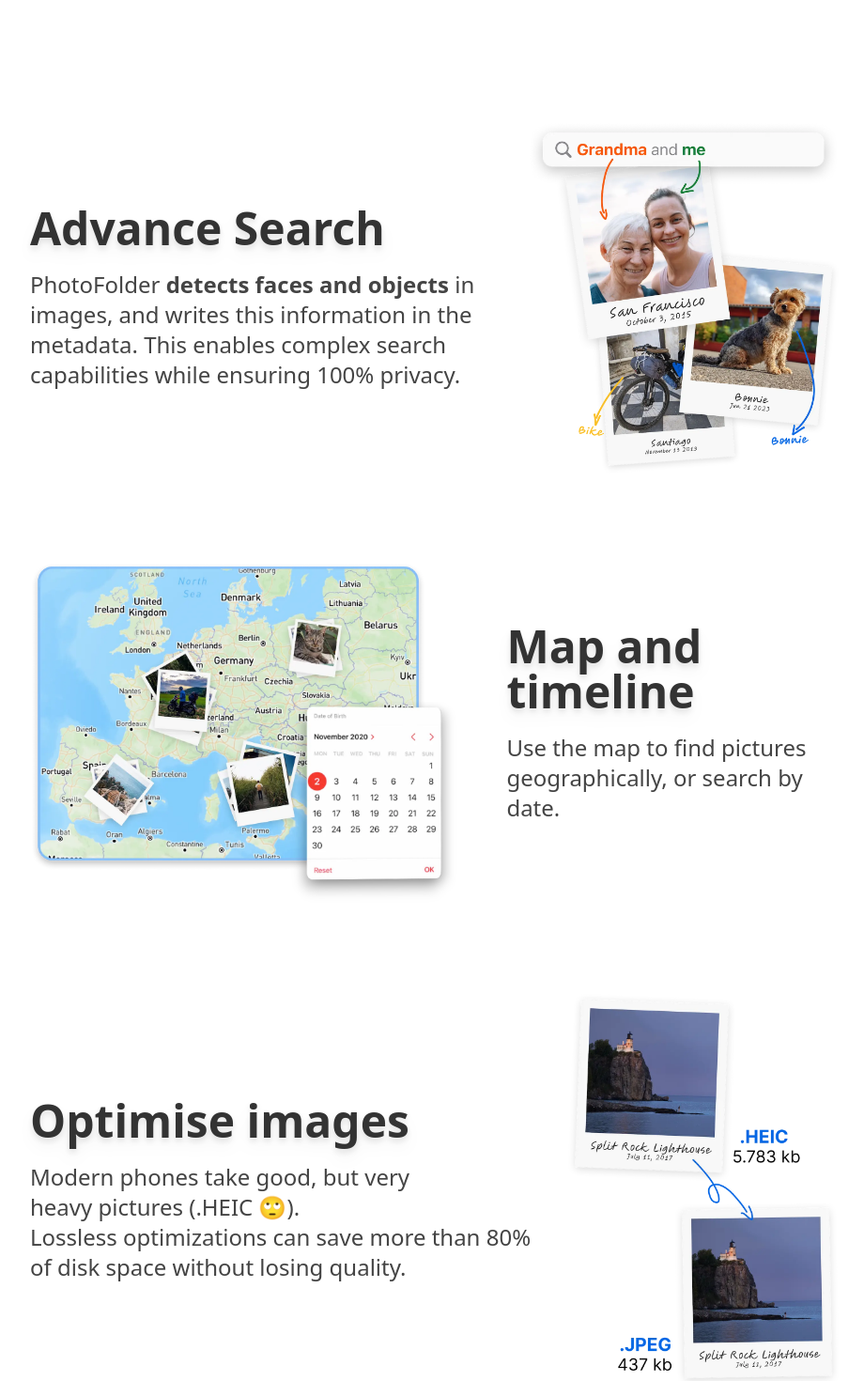
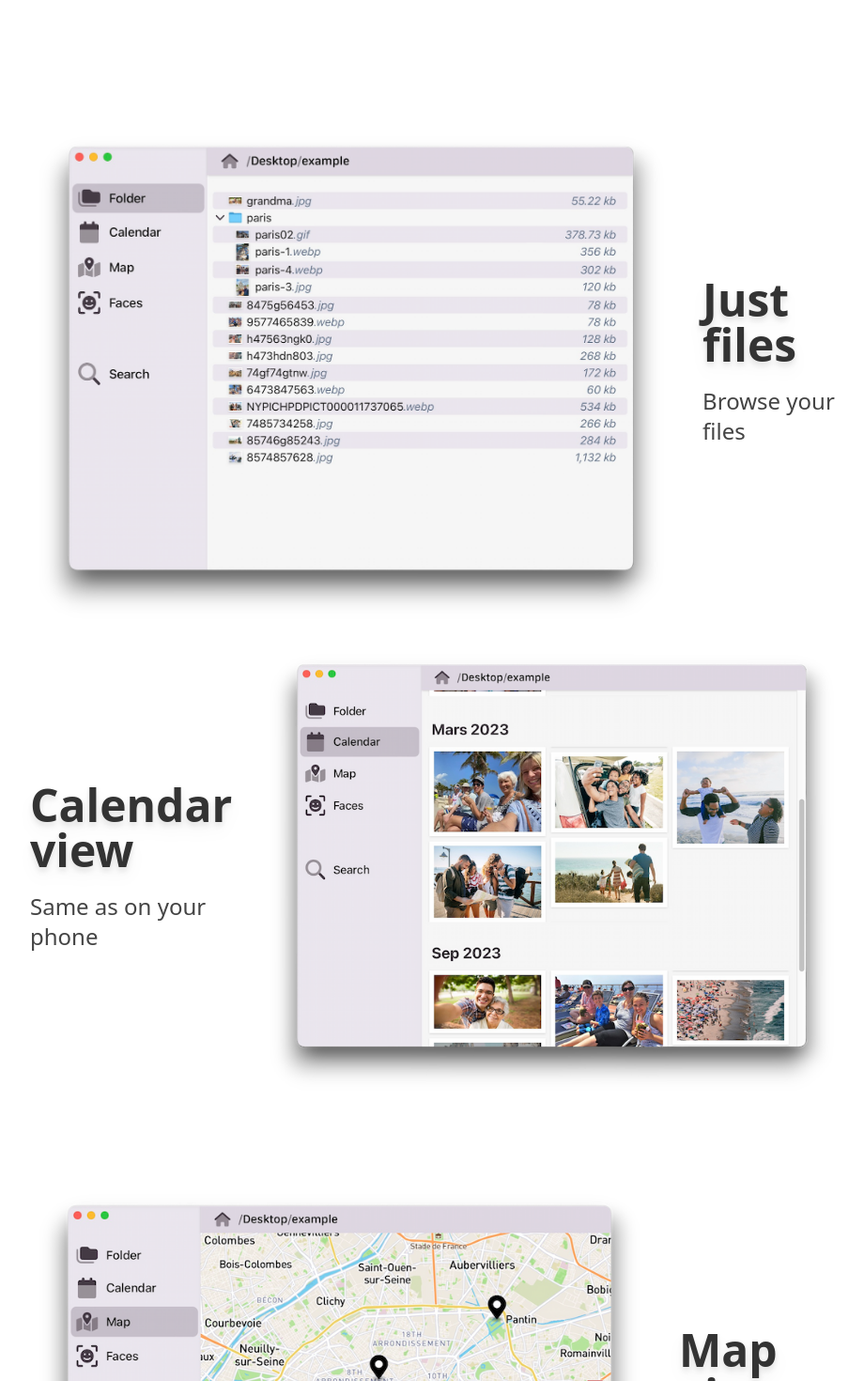
Before and after one commit to PhotoFolder/photofolder.github.io, a SvelteKit app: page / in a window 1280 px wide. Shown: the part 1080-2550 px from the top of the page at 94% size, without its empty margins (176-1096 px from the left). Built offline with nearby package versions, Linux system fonts and the light colour scheme.

Commit message:
add screnshots on website

```diff
--- a/src/routes/+page.svelte
+++ b/src/routes/+page.svelte
@@ -153,21 +153,32 @@
 <br />
 <br />
 
+<!-- FILE -->
+<!-- FILE -->
+<!-- FILE -->
+<div class="flex flex-col-reverse md:flex-row max-w-4xl mt-5 m-auto justify-center items-center">
+	<div class="px-4">
+		<!-- <img src="/landing/hero-image.webp" class=" mt-10 m-auto" alt="example of a plate" /> -->
+		<img src="/file-screenshot.png" alt="PhotoFolder logo" class="  m-auto w-[900px]" />
+	</div>
+	<div class="pb-5">
+		<h2 class="text-5xl drop-shadow-lg px-4 font-bold text-[#333]">Just files</h2>
+		<p class="text-2xl text-[#444] px-4 mt-5">Browse your files</p>
+	</div>
+</div>
+
 <!-- SEARCH -->
 <!-- SEARCH -->
 <!-- SEARCH -->
 <div class="flex flex-col md:flex-row max-w-4xl mt-5 m-auto justify-center items-center">
 	<div class="">
-		<h2 class="text-5xl drop-shadow-lg px-4 font-bold text-[#333]">Advance Search</h2>
-		<p class="text-2xl text-[#444] px-4 mt-5">
-			PhotoFolder <span class="font-bold">detects faces and objects</span> in images, and writes this
-			information in the metadata. This enables complex search capabilities while ensuring 100% privacy.
-		</p>
+		<h2 class="text-5xl drop-shadow-lg px-4 font-bold text-[#333]">Calendar view</h2>
+		<p class="text-2xl text-[#444] px-4 mt-5">Same as on your phone</p>
 	</div>
 
 	<div class="px-4">
 		<!-- <img src="/landing/hero-image.webp" class=" mt-10 m-auto" alt="example of a plate" /> -->
-		<img src="/search-hero.webp" alt="PhotoFolder logo" class="  m-auto w-[1200px]" />
+		<img src="/calendar-screenshot.png" alt="PhotoFolder logo" class="  m-auto w-[1200px]" />
 	</div>
 </div>
 
@@ -180,13 +191,11 @@
 <div class="flex flex-col-reverse md:flex-row max-w-4xl mt-5 m-auto justify-center items-center">
 	<div class="px-4">
 		<!-- <img src="/landing/hero-image.webp" class=" mt-10 m-auto" alt="example of a plate" /> -->
-		<img src="/map-hero.webp" alt="PhotoFolder logo" class="  m-auto w-[900px]" />
+		<img src="/map-screenshot.png" alt="PhotoFolder logo" class="  m-auto w-[900px]" />
 	</div>
 	<div class="pb-5">
-		<h2 class="text-5xl drop-shadow-lg px-4 font-bold text-[#333]">Map and timeline</h2>
-		<p class="text-2xl text-[#444] px-4 mt-5">
-			Use the map to find pictures geographically, or search by date.
-		</p>
+		<h2 class="text-5xl drop-shadow-lg px-4 font-bold text-[#333]">Map view</h2>
+		<p class="text-2xl text-[#444] px-4 mt-5">Search geographically</p>
 	</div>
 </div>
 
@@ -198,15 +207,12 @@
 <!-- OPTIMIZATION -->
 <div class="flex flex-col md:flex-row max-w-4xl mt-5 m-auto justify-center items-center">
 	<div class="">
-		<h2 class="text-5xl drop-shadow-lg px-4 font-bold text-[#333]">Optimise images</h2>
-		<p class="text-2xl text-[#444] px-4 mt-5">
-			Modern phones take good, but very <br /> heavy pictures (.HEIC 🙄). <br />
-			Lossless optimizations can save more than 80% of disk space without losing quality.
-		</p>
+		<h2 class="text-5xl drop-shadow-lg px-4 font-bold text-[#333]">Face detection</h2>
+		<p class="text-2xl text-[#444] px-4 mt-5">Auto-detects faces</p>
 	</div>
 	<div class="px-4 max-w-2xl">
 		<!-- <img src="/landing/hero-image.webp" class=" mt-10 m-auto" alt="example of a plate" /> -->
-		<img src="/optimise-hero2.webp" alt="PhotoFolder logo" class="  m-auto w-[500px]" />
+		<img src="/faces-screenshot.png" alt="PhotoFolder logo" class="  m-auto w-[500px]" />
 	</div>
 </div>
 
```
Also changed, not shown: static/file-screenshot.png (added), 14 other files (tests, documents, lock files or other folders).
